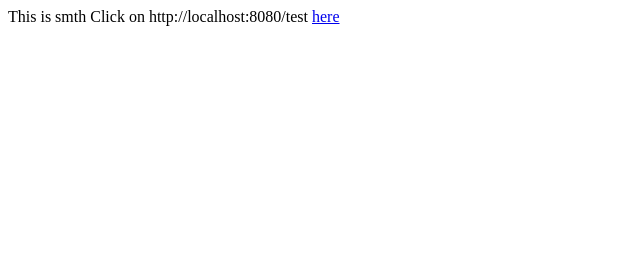
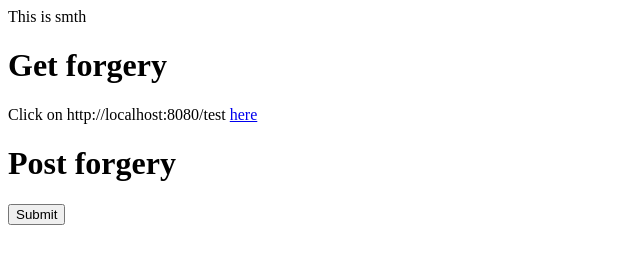
Before and after one commit to iovuio/my-index, a plain HTML site: page index.html in a window 1280 px wide. Shown: the whole page, without its empty margins (0-640 px from the left). Drawn offline with Linux system fonts and the light colour scheme.

Commit message:
post req added

```diff
--- a/index.html
+++ b/index.html
@@ -10,6 +10,11 @@
 <body>
 This is smth
 
-Click on http://localhost:8080/test <a href="http://localhost:8080/test">here</a>
+<h1>Get forgery</h1>
+Click on http://localhost:8080/test <a href="http://localhost:8080/get">here</a>
+<h1>Post forgery</h1>
+<form action="http://localhost:8080/post">
+    <button type="submit">Submit</button>
+</form>
 </body>
 </html>
```
